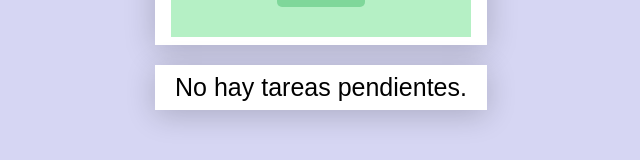
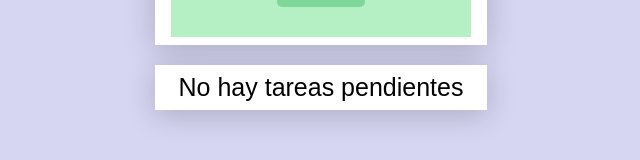
Before and after one commit to cynuberti/TrabajoPracticoArgentinaPrograma, a React (Create React App) app in the folder trabajo/: page / in a window 1280 px wide. Shown: the part 394-554 px from the top of the page, without its empty margins (319-959 px from the left). Built offline with nearby package versions, Linux system fonts and the light colour scheme.

Commit message:
Quitamos . en botones

```diff
--- a/trabajo/src/componentes/TaskList.js
+++ b/trabajo/src/componentes/TaskList.js
@@ -40,7 +40,7 @@ const TaskList = props => {
            //Si la list está vacía mostramos: "No hay tareas pendientes"
            //y ocultamos el boton-borrar.
           <div className="TaskList">
-            {list.length ? chk : "No hay tareas pendientes."}
+            {list.length ? chk : "No hay tareas pendientes"}
             {list.length ? (
               <p>
                 <button className="boton-borrar" onClick={onClickRemoveItem}>
```
